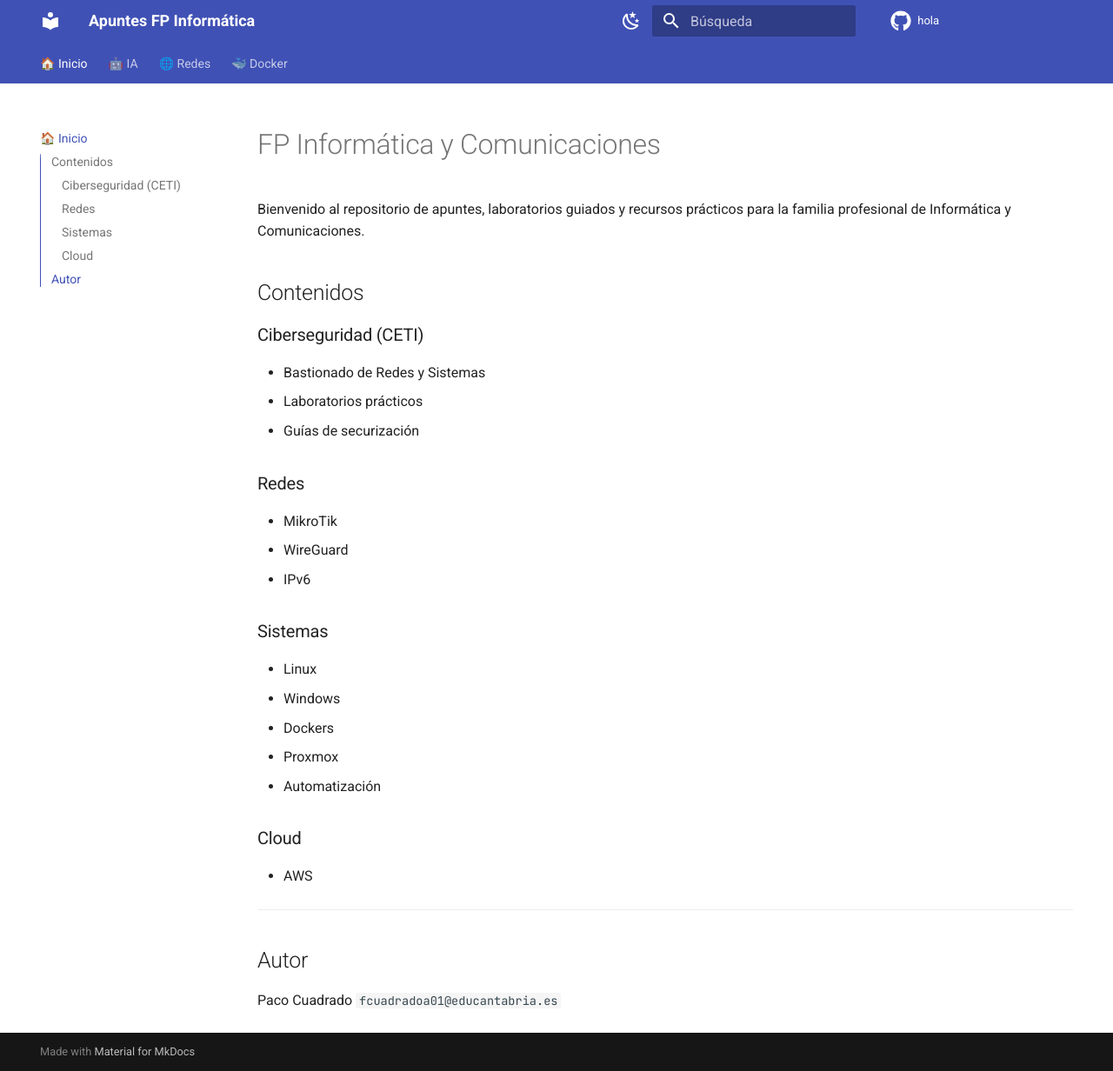
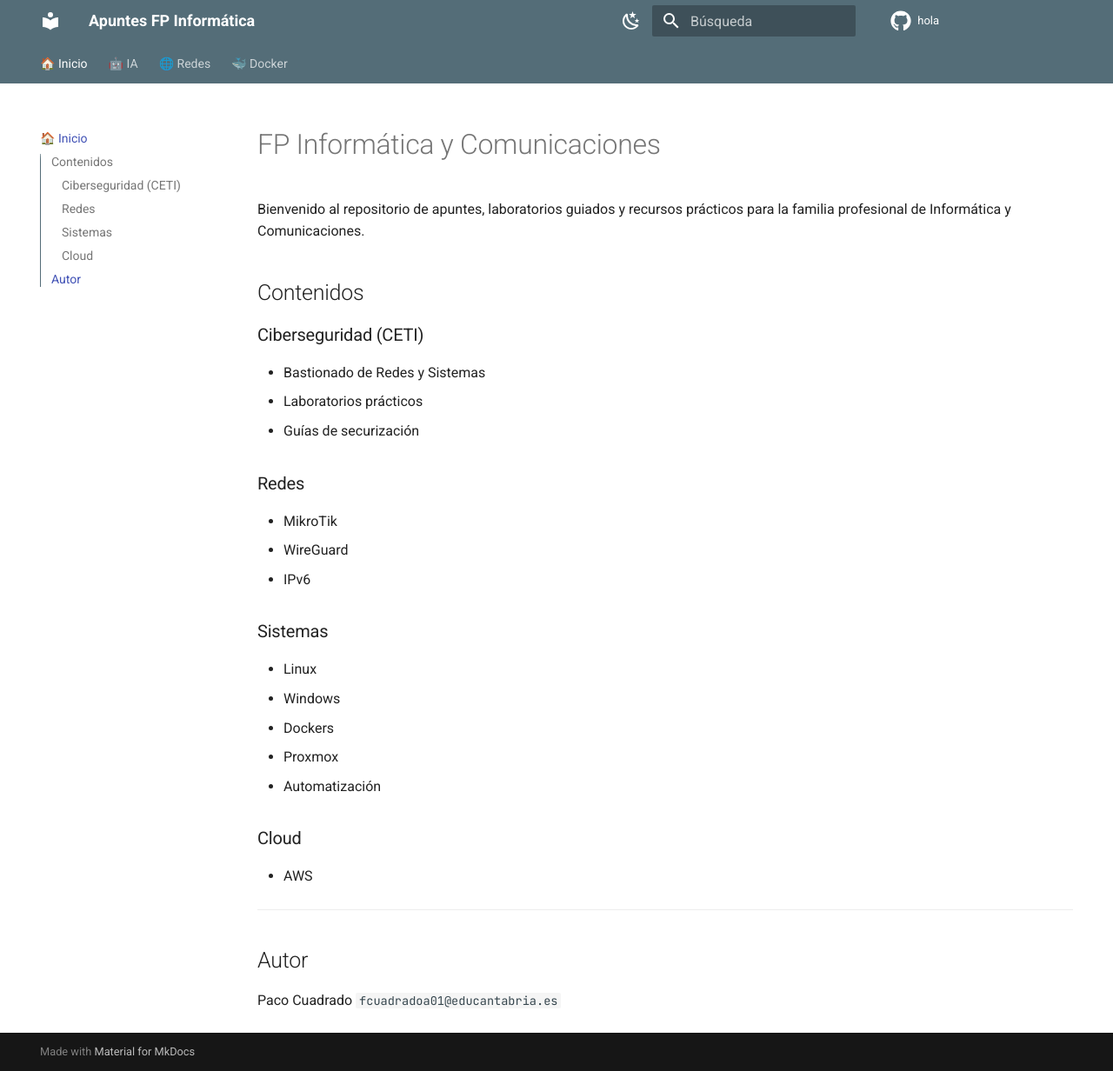
Before and after one commit to fcuadradoa01/hola, an MkDocs documentation site: the page built from docs/index.md, in a window 1280 px wide and 1232 px high. Shown: the whole window at 87% size. Built offline with MkDocs 1.6.1 and Material for MkDocs 9.7.7, drawn with Linux system fonts in a browser that asks for light colours; comment, search, counter and statistics services are not loaded.

Commit message:
Change site description and update color scheme
Updated site description and modified color palette.

```diff
--- a/mkdocs.yml
+++ b/mkdocs.yml
@@ -1,5 +1,5 @@
 site_name: Apuntes FP Informática
-site_description: Apuntes, laboratorios y recursos para Formación Profesional y CETI
+site_description: 🎓 Recursos abiertos para la Familia Profesional de Informática y Comunicaciones
 site_author: Paco Cuadrado
 site_url: https://fcuadradoa01.github.io/hola/
 repo_url: https://github.com/fcuadradoa01/hola
@@ -19,8 +19,8 @@
     - content.code.annotate
   palette:
     - scheme: default
-      primary: indigo
-      accent: blue
+      primary: blue grey
+      accent: light blue
       toggle:
         icon: material/weather-night
         name: Oscuro
```
